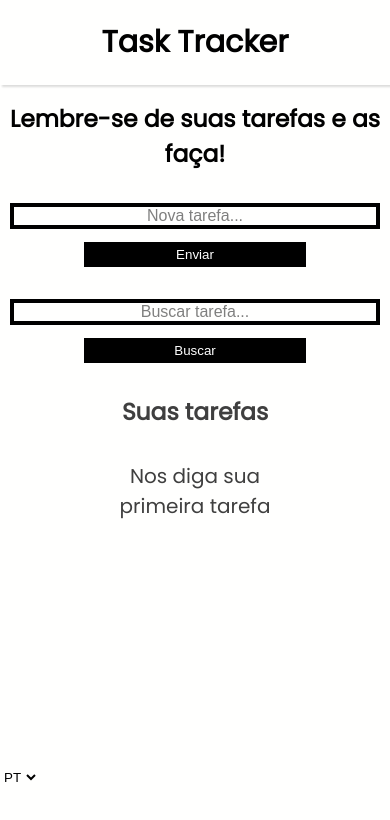
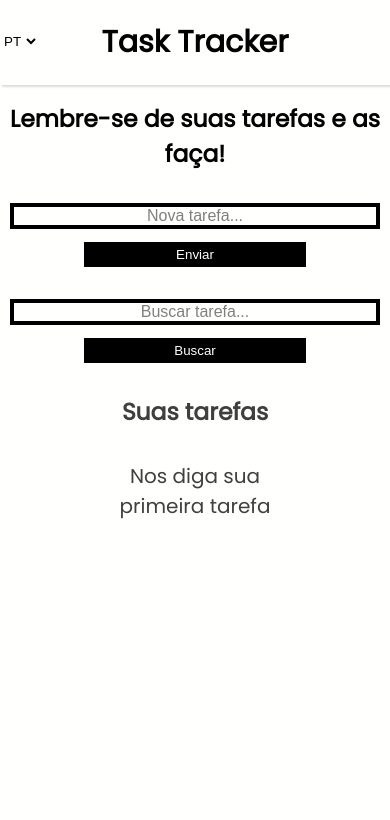
Before and after one commit to BaldezPatrick/task-tracker, a Next.js app: page / in a window 390 px wide. Shown: the top 820 px of the page. Built offline with nearby package versions, Linux system fonts and the light colour scheme.

Commit message:
styles: Fix the responsiveness for mobile.

```diff
--- a/src/styles/home.module.css
+++ b/src/styles/home.module.css
@@ -97,7 +97,6 @@
 
 @media screen and (max-width: 500px) {
 .selectLangWrapper {
-    top: 90vh;
     left: 0;
     position: fixed;
 }
```
